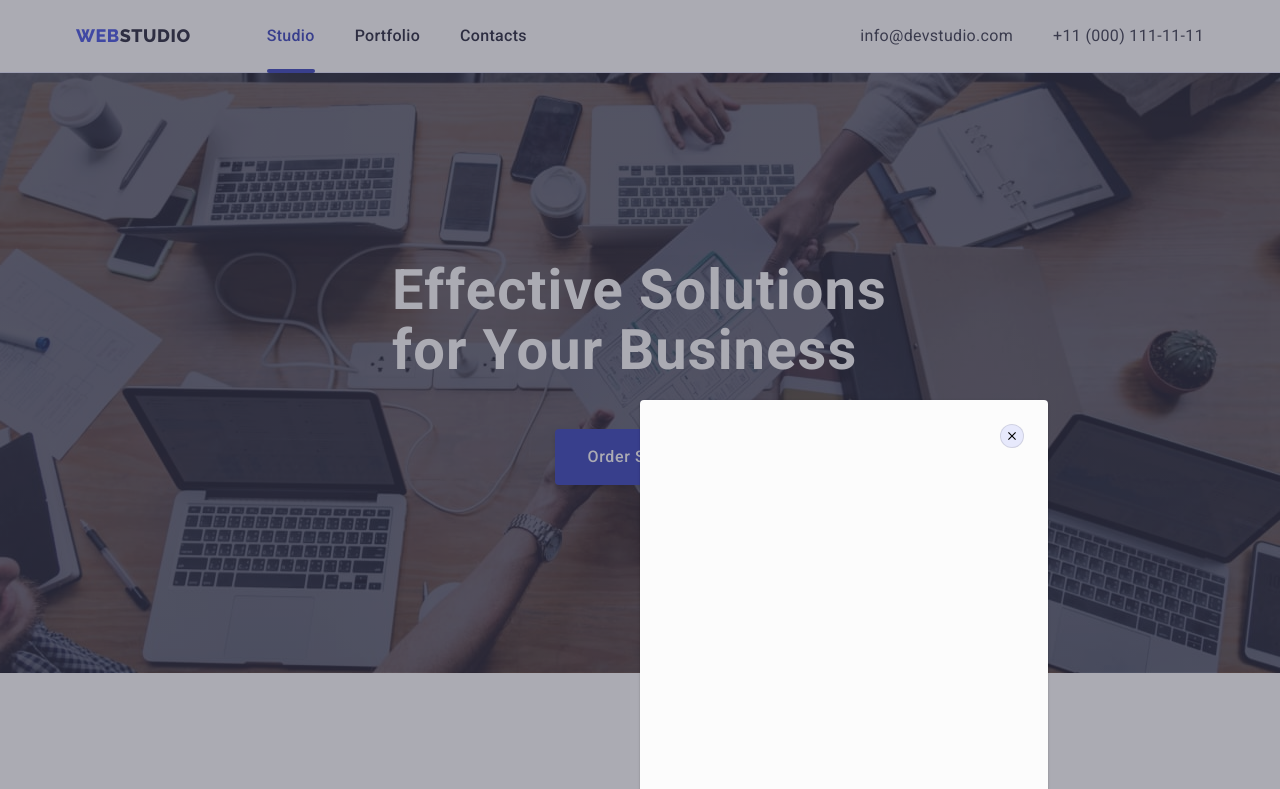
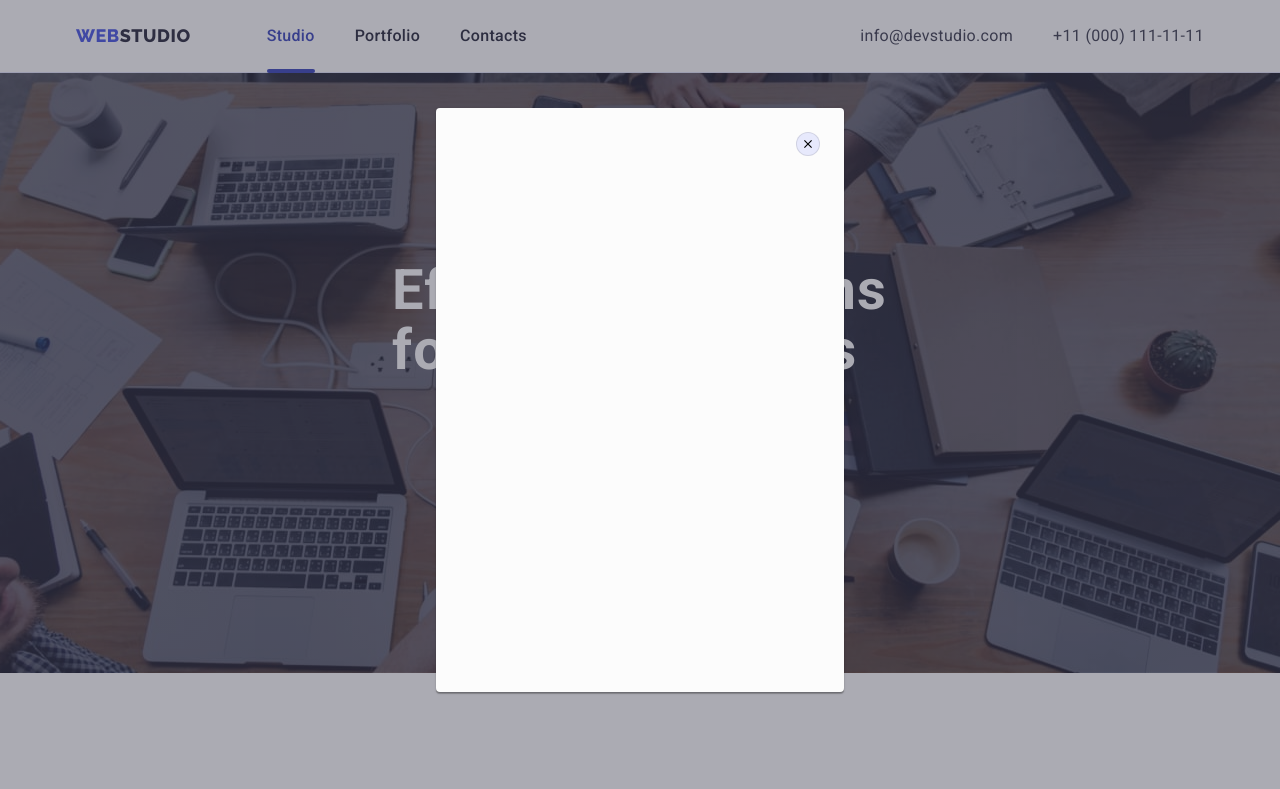
Before and after one commit to sem-aa/goit-markup-hw-04-woolf, a plain HTML site: page index.html in a window 1280 px wide. Both pictures are taken after a click on the button "Order Service". Shown: the top 789 px of the page. Drawn offline with nearby package versions, Linux system fonts and the light colour scheme; files whose address does not match are found by name.

Commit message:
fix modal

```diff
--- a/css/styles.css
+++ b/css/styles.css
@@ -602,7 +602,7 @@ button {
   height: 100%;
   z-index: 999;
   background-color: rgba(46, 47, 66, 0.4);
-  transform: opacity var(--transition-dur-and-func),
+  transition: opacity var(--transition-dur-and-func),
     visibility var(--transition-dur-and-func);
 }
 
@@ -610,14 +610,14 @@ button {
   position: absolute;
   top: 50%;
   left: 50%;
-  transform: translate(-50%, -50%);
+  transform: translate(-50%, -50%) scale(1);
   width: 408px;
   min-height: 584px;
   border-radius: 4px;
   background: var(--modal-bg-color);
   box-shadow: 0px 2px 1px 0px rgba(0, 0, 0, 0.2),
     0px 1px 3px 0px rgba(0, 0, 0, 0.12), 0px 1px 1px 0px rgba(0, 0, 0, 0.14);
-  transform: opacity var(--transition-dur-and-func),
+  transition: opacity var(--transition-dur-and-func),
     visibility var(--transition-dur-and-func);
 }
 
```
